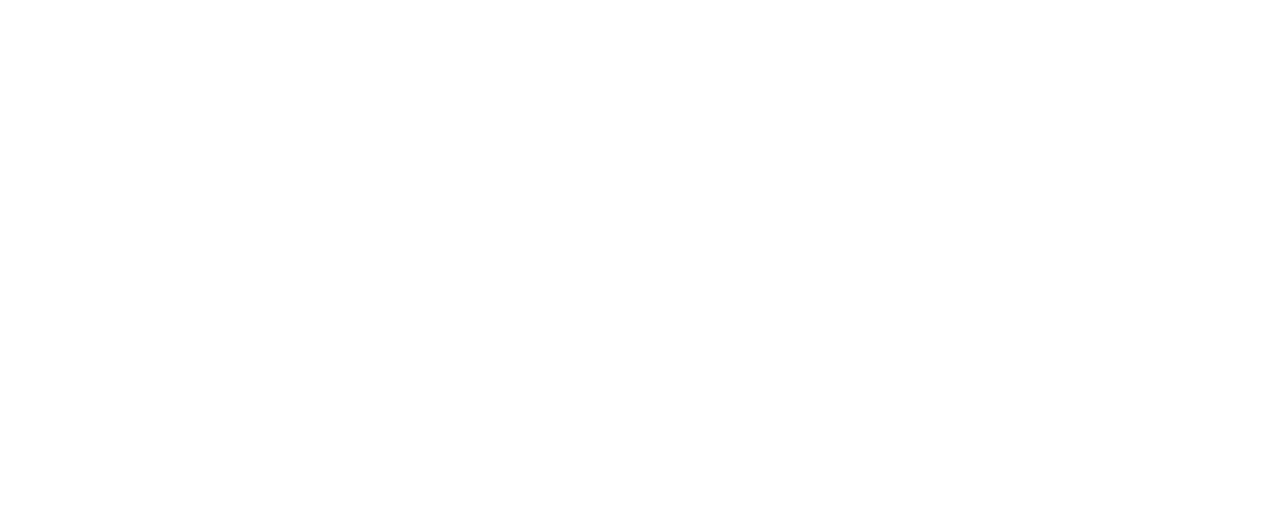
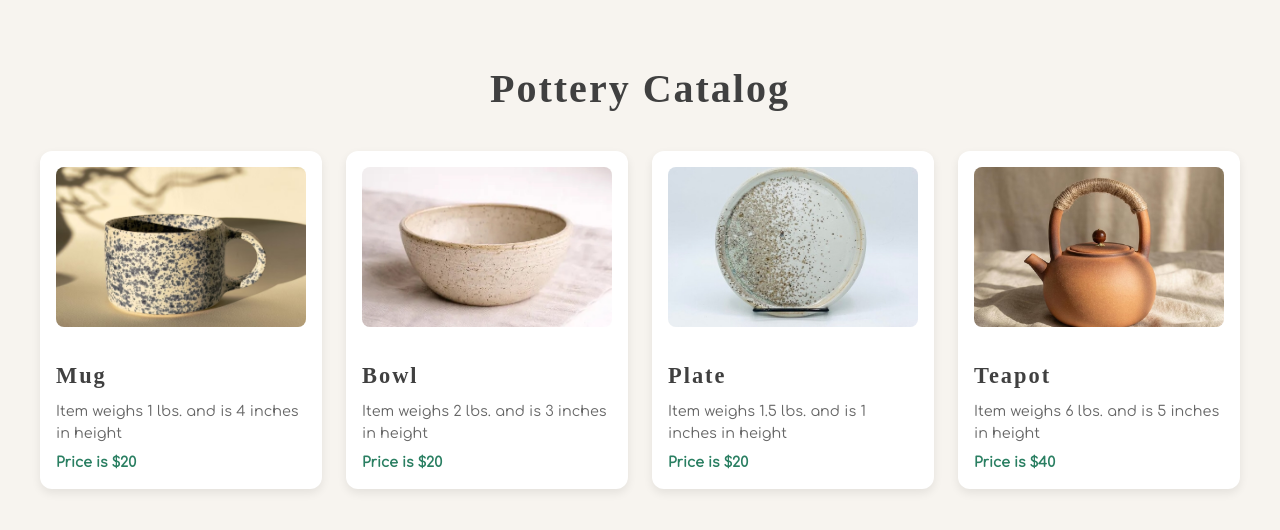
Before and after one commit to Evening-Cohort-32/Hairy-Potter-mramey-dev, a website with bundled scripts: page src/index.html in a window 1280 px wide. Built offline with nearby package versions, Linux system fonts and the light colour scheme; a web font is replaced by a local one.

Commit message:
finished questions

```diff
--- a/src/index.html
+++ b/src/index.html
@@ -7,7 +7,8 @@
     <link rel="stylesheet" href="./styles/main.css">
 </head>
 <body>
+    <header><h1>Pottery Catalog</h1> </header>
+    <article class = "potteryList"></article>
     <script src="./scripts/main.js" type="module"></script>
-    <article class = "potteryList"></article>
 </body>
 </html>
--- a/src/scripts/PotteryCatalog.js
+++ b/src/scripts/PotteryCatalog.js
@@ -13,5 +13,5 @@
 };
 
 export const usePottery = () => {
-  structuredClone(potteryToSell);
+  return structuredClone(potteryToSell);
 };
--- a/src/scripts/PotteryList.js
+++ b/src/scripts/PotteryList.js
@@ -1,15 +1,19 @@
-import { usePottery } from "./PotteryCatalog";
+import { usePottery } from "./PotteryCatalog.js";
 
 export const potteryList = () => {
+  const pottery = usePottery();
   let potteryHTML = "";
-  for (item of usePottery()) {
-    potteryHTML += `<section class="pottery" id="pottery--1">
-     <h2 class="pottery__shape">Mug</h2>
+  for (const piece of pottery) {
+    potteryHTML += `
+    <section class="pottery" id="${piece.id}">
+    <img src="${piece.image}" class = "pottery__image" />
+     <h2 class="pottery__shape">${piece.shape}</h2>
      <div class="pottery__properties">
-       Item weighs 3 grams and is 6 cm in height
+       Item weighs ${piece.weight} lbs. and is ${piece.height} inches in height
      </div>
-     <div class="pottery__price">Price is $20</div>
-   </section>`;
+     <div class="pottery__price">Price is $${piece.price}</div>
+   </section>
+   `;
   }
   return potteryHTML;
 };
--- a/src/scripts/PotteryWheel.js
+++ b/src/scripts/PotteryWheel.js
@@ -1,12 +1,24 @@
 let id = 1;
 
 export const makePottery = (shape, weight, height) => {
-  const pottery = {
-    shape: shape,
-    weight: weight,
-    height: height,
-    id: id,
+  let image = "";
+  if (shape === "Mug") {
+    image = "./images/mug.jpg";
+  } else if (shape === "Plate") {
+    image = "./images/plate.jpeg";
+  } else if (shape === "Bowl") {
+    image = "./images/bowl.jpg";
+  } else if (shape === "Teapot") {
+    image = "./images/teapot.jpg";
+  } else if (shape === "Vase") {
+    image = "./images/vase.jpg";
+  }
+
+  return {
+    shape,
+    weight,
+    height,
+    image,
+    id: id++,
   };
-  id++;
-  return pottery;
 };
--- a/src/scripts/main.js
+++ b/src/scripts/main.js
@@ -1,29 +1,32 @@
 // Imports go first
 import { makePottery } from "./PotteryWheel.js";
 import { firePottery } from "./Kiln.js";
-import { toSellOrNotToSell, usePottery } from "./PotteryCatalog.js";
+import { toSellOrNotToSell } from "./PotteryCatalog.js";
+import { potteryList } from "./PotteryList.js";
 
 // Make 5 pieces of pottery at the wheel
-let mug = makePottery("Mug", 2, 4);
-let bowl = makePottery("Bowl", 3, 3);
-let plate = makePottery("Plate", 3, 1);
-let teapot = makePottery("Teapot", 4, 5);
+let mug = makePottery("Mug", 1, 4);
+let bowl = makePottery("Bowl", 2, 3);
+let plate = makePottery("Plate", 1.5, 1);
+let teapot = makePottery("Teapot", 6, 5);
 let vase = makePottery("Vase", 5, 6);
 
-console.log(mug, bowl, plate, teapot, vase);
+// Fire each piece of pottery in the kiln
+firePottery(mug, 2000);
+firePottery(bowl, 2100);
+firePottery(plate, 2200);
+firePottery(teapot, 2000);
+firePottery(vase, 2400);
 
-// Fire each piece of pottery in the kiln
-console.log(firePottery(mug, 2000));
-console.log(firePottery(bowl, 2100));
-console.log(firePottery(plate, 2200));
-console.log(firePottery(teapot, 2000));
-console.log(firePottery(vase, 2400));
 // Determine which ones should be sold, and their price
 
-console.log(toSellOrNotToSell(mug));
-console.log(toSellOrNotToSell(bowl));
-console.log(toSellOrNotToSell(plate));
-console.log(toSellOrNotToSell(teapot));
-console.log(toSellOrNotToSell(vase));
+toSellOrNotToSell(mug);
+toSellOrNotToSell(bowl);
+toSellOrNotToSell(plate);
+toSellOrNotToSell(teapot);
+toSellOrNotToSell(vase);
 
 // Invoke the component function that renders the HTML list
+
+const articleElement = document.querySelector("article");
+articleElement.innerHTML = potteryList();
--- a/src/styles/main.css
+++ b/src/styles/main.css
@@ -17,3 +17,65 @@
   font-family: "Patua One", serif;
   letter-spacing: 2px;
 }
+
+body {
+    margin: 0;
+    padding: 2rem;
+    background-color: #f7f4ef;
+}
+
+header {
+    text-align: center;
+    margin-bottom: 2rem;
+}
+
+h1 {
+    font-size: 2.5rem;
+    margin-bottom: 0.5rem;
+}
+
+/* Pottery List Container */
+.potteryList {
+    display: flex;
+    flex-wrap: wrap;
+    gap: 1.5rem;
+    justify-content: center;
+}
+
+/* Individual Pottery Card */
+.pottery {
+    background-color: white;
+    border-radius: 12px;
+    padding: 1rem;
+    width: 250px;
+    box-shadow: 0 4px 10px rgba(0, 0, 0, 0.08);
+    transition: transform 0.2s ease;
+}
+
+.pottery:hover {
+    transform: translateY(-5px);
+}
+
+/* Text Styling */
+.pottery__shape {
+    font-size: 1.4rem;
+    margin-bottom: 0.5rem;
+}
+
+.pottery__properties {
+    font-size: 0.9rem;
+    margin-bottom: 0.5rem;
+    color: #666;
+}
+
+.pottery__price {
+    font-weight: bold;
+    color: #2a7f62;
+}
+.pottery__image {
+    width: 100%;
+    height: 160px;
+    object-fit: cover;
+    border-radius: 8px;
+    margin-bottom: 0.5rem;
+}
```
Also changed, not shown: README.md, src/images/bowl.jpg (added), src/images/mug.jpg (added), src/images/plate.jpeg (added), src/images/teapot.jpg (added), src/images/vase.jpg (added).
